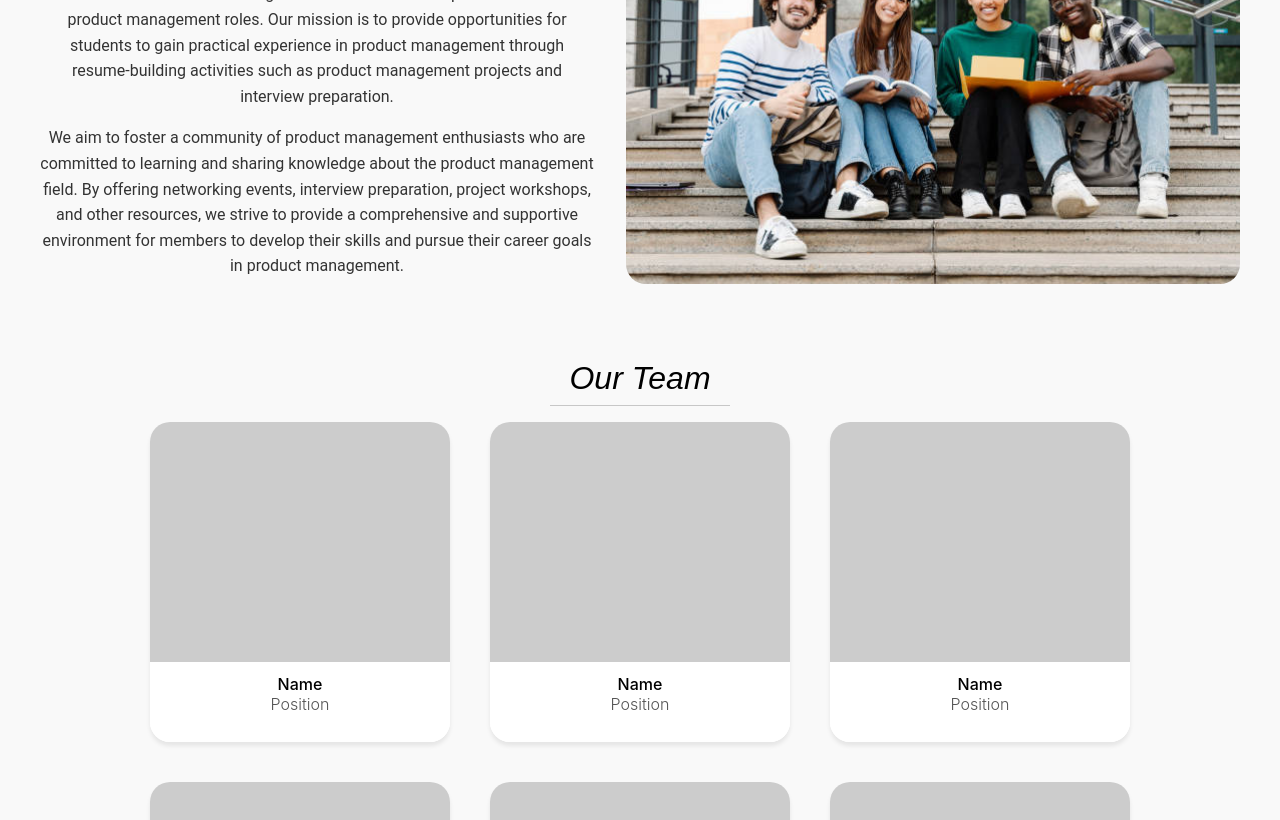
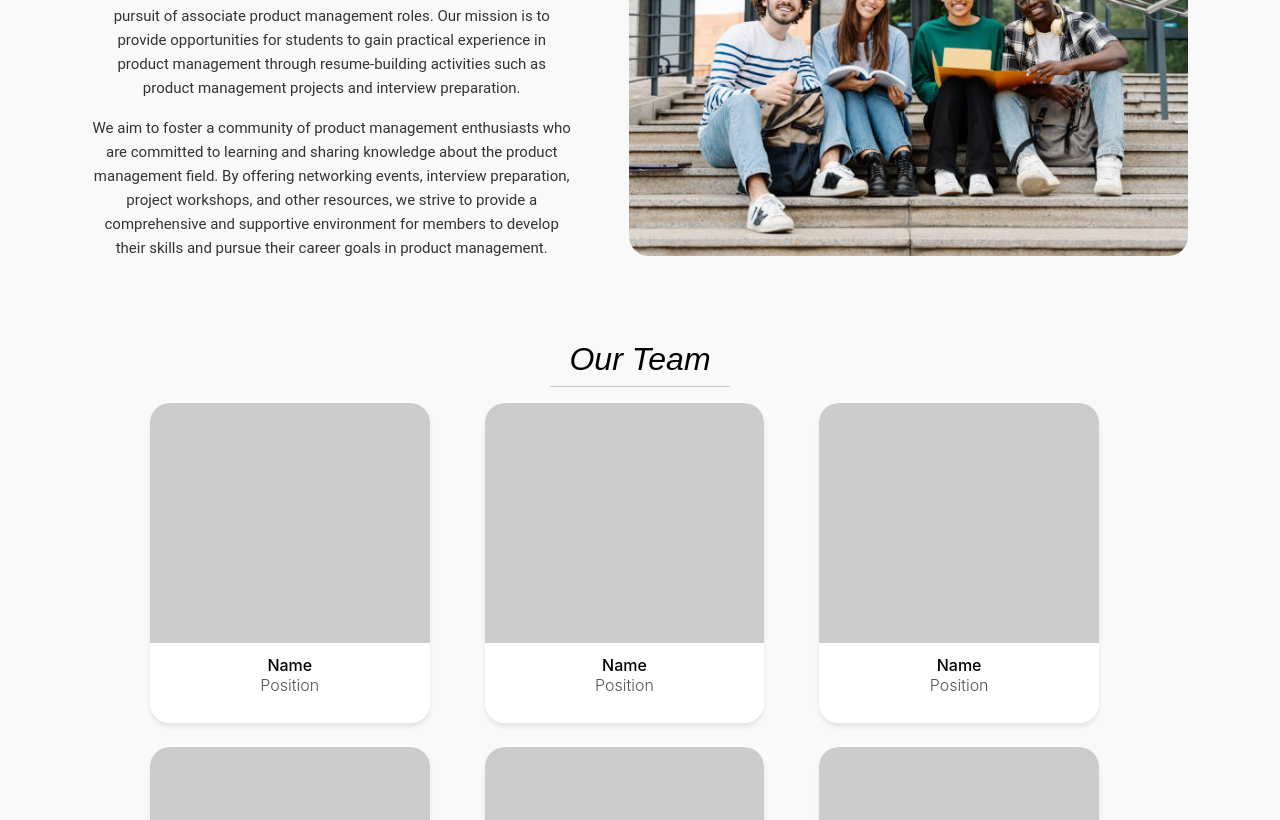
Before and after one commit to webimpactuw/pmclub-uw, a React (Create React App) app: page /about in a window 1280 px wide. Shown: the part 280-1100 px from the top of the page. Built offline with nearby package versions, Linux system fonts and the light colour scheme.

Commit message:
minor style changes

```diff
--- a/src/components/EventAccd.css
+++ b/src/components/EventAccd.css
@@ -28,8 +28,8 @@
 
 .accordion-title,
 .accordion-content {
-  padding-top: 25px;
-  padding-bottom: 25px;
+  padding-top: 20px;
+  padding-bottom: 20px;
   justify-content: space-between;
   margin-right: 40px;
   margin-left: 40px;
@@ -38,8 +38,8 @@
 .accordion-content {
   border-top: 1px solid #BBB;
   display: grid;
-  grid-template-columns: 2.7fr 1.2fr 1fr ;
-  gap: 80px;
+  grid-template-columns: 2.7fr 1.5fr 1fr ;
+  gap: 75px;
   animation-name: dropDown;
 
 }
--- a/src/components/EventCard.css
+++ b/src/components/EventCard.css
@@ -1,7 +1,7 @@
 .card {
   box-shadow: 0 4px 8px 0 rgba(0, 0, 0, 0.2);
   max-width: 40%;
-  min-height: 90%;
+  min-height: 100%;
   text-align: left;
   border-radius: 30px;
   padding: 30px;
@@ -26,7 +26,7 @@
 
 .time {
   color: #000;
-  font-size: 16px;
+  font-size: 15px;
   font-style: normal;
   font-weight: 400;
   line-height: normal;
--- a/src/components/EventCard.js
+++ b/src/components/EventCard.js
@@ -14,7 +14,7 @@ function urlFor(source) {
 const EventCard = ({ key, event }) => {
 	return (
     <div key={key} className="card">
-      <img src={urlFor(event.image).url()} alt={event.title} style={{width: "80%", marginRight: "auto", display: "block", marginLeft: "auto", marginTop: "30px"}}/>
+      <img src={urlFor(event.image).url()} alt={event.title} style={{width: "75%", marginRight: "auto", display: "block", marginLeft: "auto", marginTop: "30px"}}/>
       <h3>{event.eventName}</h3>
       <p className="time">🗓️ {event.dayAndDates[0].weekday}, {event.dayAndDates[0].date}</p>
       <p className="time">
--- a/src/components/EventsDisplay.js
+++ b/src/components/EventsDisplay.js
@@ -33,7 +33,7 @@ const EventsDisplay = () => {
 			<h2>
 				Upcoming Events
 			</h2>
-			<div style={{display:"flex", height: "900px", flexDirection:"row", marginLeft:"70px", marginRight:"70px"}}>
+			<div style={{display:"flex", height: "700px", flexDirection:"row", marginLeft:"100px", marginRight:"100px"}}>
 				{events &&
 					events.map((event, slug) => (
 						<EventCard key={event.slug} event={event} />
--- a/src/components/PhotoGrid.css
+++ b/src/components/PhotoGrid.css
@@ -36,7 +36,7 @@
   column-count: 3;
   column-gap: 1em;
   margin: 1.5em auto;
-  max-width: 1100px;
+  max-width: 1000px;
 }
 
 .item { /* Masonry bricks or child elements */
--- a/src/pages/About.css
+++ b/src/pages/About.css
@@ -1,6 +1,8 @@
 /* === Container & Title === */
 .about-container {
     padding: 4rem 2rem;
+    margin-left: 60px;
+    margin-right: 60px;
     background: #f9f9f9;
   }
   /* Our Team header: Figtree italic + centered rule */
@@ -48,10 +50,11 @@
   }
   .about-hero-text p {
     font-family: 'Roboto', sans-serif;
-    font-size: 16px;
+    font-size: 15px;
     line-height: 1.6;
     color: #333;
     margin-bottom: 1rem;
+    width: 95%;
   }
   .about-hero-image {
     flex: 1 1 50%;
@@ -66,7 +69,7 @@
   .team-grid {
     display: grid;
     grid-template-columns: repeat(3, 1fr);
-    grid-gap: 2.5rem;
+    grid-gap: 1.5rem;
     max-width: 980px;
     margin: 0 auto;
   }
@@ -74,7 +77,7 @@
   /* === Each Card === */
   .team-card {
     position: relative;
-    width: 100%;
+    width: 90%;
     height: 320px;
     perspective: 800px;
     cursor: pointer;
--- a/src/pages/Home.css
+++ b/src/pages/Home.css
@@ -15,8 +15,8 @@
   gap: 5px;
   margin-bottom: 70px;
   margin-top: 20px;
-  margin-left: 120px;
-  margin-right: 120px;
+  margin-left: 110px;
+  margin-right: 110px;
   align-items: center;
 }
 
@@ -29,14 +29,6 @@
 }
 .container > div.description {
   text-align: left;
-  margin-left: 10px;
+  margin-left: 5px;
   grid-area: description;
 }
-
-/* .container > div.header {
-  grid-area: header;
-  text-align: center;
-} */
-/* .container > div.footer {
-  grid-area: footer;
-} */
--- a/src/pages/Home.js
+++ b/src/pages/Home.js
@@ -24,6 +24,7 @@ const Home = () => {
       </div>
     </section>
     <EventsDisplay/>
+    <section style={{height: "80px"}}></section>
     <PhotoGrid/>
     <section style={{height: "100px"}}></section>
     </>
```
